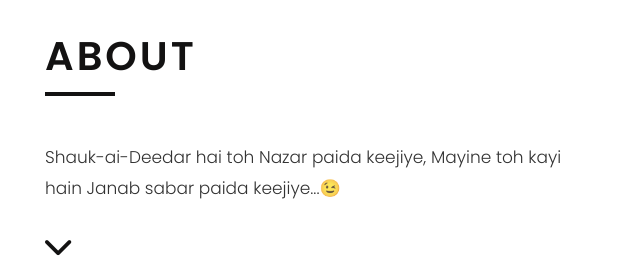
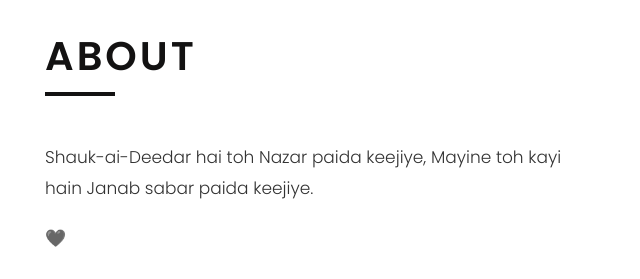
Before and after one commit to ni-sh-a-char/Galiyaara, a plain HTML site: page public/index.html in a window 1280 px wide. Shown: the part 840-1119 px from the top of the page, 625-1265 px from the left. Drawn offline with Linux system fonts and the light colour scheme.

Commit message:
added 🖤

```diff
--- a/public/index.html
+++ b/public/index.html
@@ -60,7 +60,8 @@
                         <div class = "title">
                             <h2>About</h2>
                         </div>
-                        <p class = "lead">Shauk-ai-Deedar hai toh Nazar paida keejiye, Mayine toh kayi hain Janab sabar paida keejiye...😉</p>
+                        <p class = "lead">Shauk-ai-Deedar hai toh Nazar paida keejiye, Mayine toh kayi hain Janab sabar paida keejiye.</p>
+                        <p class = "lead"> 🖤 </p>
                         <a href = "#work" class = "btn-down">
                             <i class = "fas fa-chevron-down"></i>
                         </a>
```
